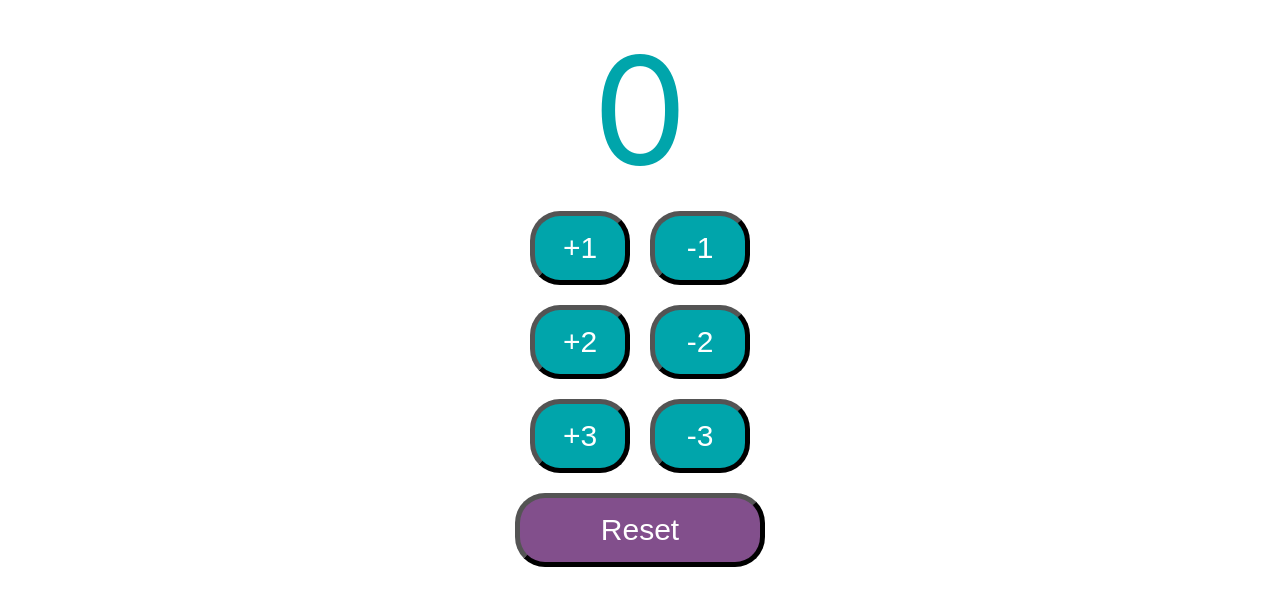
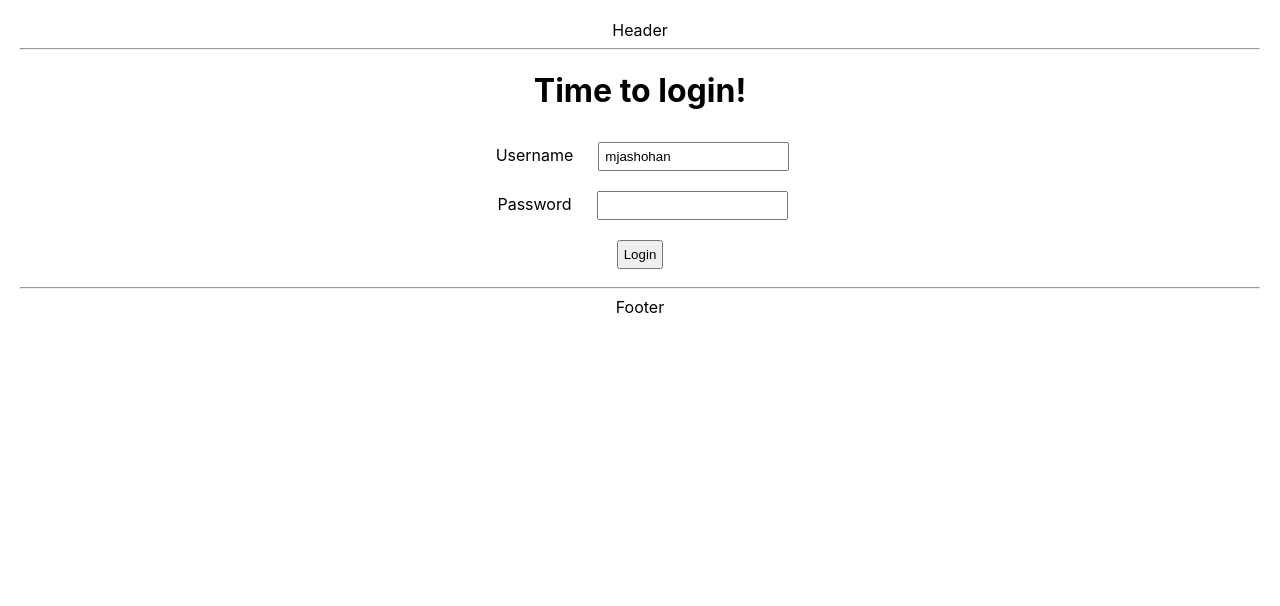
Before and after one commit to mjashohan/todo-fullstack-app, a React (Create React App) app: page / in a window 1280 px wide. Shown: the top 606 px of the page. Built offline with nearby package versions, Linux system fonts and the light colour scheme.

Commit message:
Designed basic front end features to the Todo App with React

```diff
--- a/package.json
+++ b/package.json
@@ -8,11 +8,12 @@
     "@testing-library/user-event": "^13.5.0",
     "react": "^18.2.0",
     "react-dom": "^18.2.0",
-    "react-scripts": "5.0.1",
+    "react-router-dom": "^6.12.1",
+    "react-scripts": "^2.1.3",
     "web-vitals": "^2.1.4"
   },
   "scripts": {
-    "start": "react-scripts start",
+    "start": "react-scripts --openssl-legacy-provider start",
     "build": "react-scripts build",
     "test": "react-scripts test",
     "eject": "react-scripts eject"
--- a/src/App.js
+++ b/src/App.js
@@ -1,11 +1,12 @@
+import React from "react";
 import './App.css';
-import Counter from "./components/counter/Counter";
+import TodoApp from "./components/todo/TodoApp";
 
 
 function App() {
   return (
     <div className="App">
-        <Counter />
+        <TodoApp />
     </div>
   );
 }
--- /dev/null
+++ b/src/components/todo/ErrorComponent.jsx
@@ -0,0 +1,11 @@
+import React from "react";
+export default function ErrorComponent() {
+    return(
+        <div className="ErrorComponent">
+            <h1>We are working really hard!</h1>
+            <div>
+                Apologies for the 404. Reach out to our team at KOBOR ER BHITOR
+            </div>
+        </div>
+    )
+}
--- /dev/null
+++ b/src/components/todo/FooterComponent.jsx
@@ -0,0 +1,9 @@
+import React from "react";
+
+export default function FooterComponent() {
+    return(
+        <div className="FooterComponent">
+            <hr /> Footer
+        </div>
+    )
+}
--- /dev/null
+++ b/src/components/todo/HeaderComponent.jsx
@@ -0,0 +1,9 @@
+import React from "react";
+
+export default function HeaderComponent() {
+    return(
+        <div className="HeaderComponent">
+            Header <hr />
+        </div>
+    )
+}
--- /dev/null
+++ b/src/components/todo/ListTodosComponent.jsx
@@ -0,0 +1,40 @@
+import React from "react";
+export default function ListTodosComponent() {
+    const today = new Date()
+    const targetDate = new Date(today.getFullYear()+12, today.getMonth(), today.getDay())
+    const todos = [
+        {id: 1, description: 'Learn AWS', done: false, tagetDate: targetDate},
+        {id: 2, description: 'Learn Fullstack Dev', done: false, tagetDate: targetDate},
+        {id: 3, description: 'Learn DevOps', done: false, tagetDate: targetDate},
+    ]
+
+    return(
+        <div className="ListTodosComponent">
+            <h1>Things you want to do!</h1>
+            <table>
+                <thead>
+                    <tr>
+                        <td>Id</td>
+                        <td>Description</td>
+                        <td>Is Done?</td>
+                        <td>Target Date</td>
+                    </tr>
+                </thead>
+                <tbody>
+                {
+                    todos.map(
+                        todo => (
+                            <tr key={todo.id}>
+                                <td>{todo.id}</td>
+                                <td>{todo.description}</td>
+                                <td>{todo.done.toString()}</td>
+                                <td>{todo.tagetDate.toDateString()}</td>
+                            </tr>
+                        )
+                    )
+                }
+                </tbody>
+            </table>
+        </div>
+    )
+}
--- /dev/null
+++ b/src/components/todo/LoginComponent.jsx
@@ -0,0 +1,54 @@
+import React, {useState} from "react";
+import {useNavigate} from "react-router-dom";
+
+export default function LoginComponent() {
+    const [username, setUsername] = useState('mjashohan')
+    const [password, setPassword] = useState('')
+    const [showSuccessMessage, setShowSuccessMessage] = useState(false)
+    const [showErrorMessage, setShowErrorMessage] = useState(false)
+
+    const navigate = useNavigate()
+
+    function handleUsernameChange(event) {
+        setUsername(event.target.value)
+    }
+
+    function handlePasswordChange(event) {
+        setPassword(event.target.value)
+    }
+    function handleSubmit() {
+        if(username === 'mjashohan' && password==='sara') {
+            console.log('Success')
+            setShowSuccessMessage(true)
+            setShowErrorMessage(false)
+            navigate(`/welcome/${username}`)
+        }
+        else {
+            console.log('Failed')
+            setShowSuccessMessage(false)
+            setShowErrorMessage(true)
+        }
+    }
+
+    return(
+        <div className="Login">
+            <h1>Time to login!</h1>
+            {showSuccessMessage && <div className="successMessage">Authenticated Successfully</div>}
+            {showErrorMessage && <div className="errorMessage">Authenticated Failed. Please check your credentials</div>}
+
+            <div className="LoginForm">
+                <div>
+                    <label>Username</label>
+                    <input type="text" name="username" value={username} onChange={handleUsernameChange} />
+                </div>
+                <div>
+                    <label>Password</label>
+                    <input type="password" name="password" value={password} onChange={handlePasswordChange}/>
+                </div>
+                <div>
+                    <button type="button" name="Login" onClick={handleSubmit}>Login</button>
+                </div>
+            </div>
+        </div>
+    )
+}
--- /dev/null
+++ b/src/components/todo/LogoutComponent.jsx
@@ -0,0 +1,11 @@
+import React from "react";
+export default function LogoutComponent() {
+    return(
+        <div className="LogoutComponent">
+            <h1>You are logged out!</h1>
+            <div>
+                Thank you for using our App. Come back soon!
+            </div>
+        </div>
+    )
+}
--- /dev/null
+++ b/src/components/todo/TodoApp.css
@@ -0,0 +1,4 @@
+label, input, button {
+    margin: 10px;
+    padding: 5px;
+}
--- /dev/null
+++ b/src/components/todo/TodoApp.jsx
@@ -0,0 +1,29 @@
+import React from "react";
+import {BrowserRouter, Route, Routes} from "react-router-dom";
+import LoginComponent from "./LoginComponent";
+import WelcomeComponent from "./WelcomeComponent";
+import './TodoApp.css'
+import ErrorComponent from "./ErrorComponent";
+import ListTodosComponent from "./ListTodosComponent";
+import HeaderComponent from "./HeaderComponent";
+import FooterComponent from "./FooterComponent";
+import LogoutComponent from "./LogoutComponent";
+
+export default function TodoApp() {
+    return(
+        <div className="TodoApp">
+            <HeaderComponent />
+            <BrowserRouter>
+                <Routes>
+                    <Route path='/' element={<LoginComponent />} />
+                    <Route path='/login' element={<LoginComponent />} />
+                    <Route path='/welcome/:username' element={<WelcomeComponent />} />
+                    <Route path='/todos' element={<ListTodosComponent />} />
+                    <Route path='/logout' element={<LogoutComponent />} />
+                    <Route path='*' element={<ErrorComponent />} />
+                </Routes>
+            </BrowserRouter>
+            <FooterComponent />
+        </div>
+    )
+}
--- /dev/null
+++ b/src/components/todo/WelcomeComponent.jsx
@@ -0,0 +1,14 @@
+import React from "react";
+import {Link, useParams} from "react-router-dom";
+
+export default function WelcomeComponent() {
+    const { username } = useParams()
+    return(
+        <div className="WelcomeComponent">
+            <h1>Welcome {username}</h1>
+            <div>
+               Manage your todos: <Link to="/todos">Go here</Link>
+            </div>
+        </div>
+    )
+}
```
Also changed, not shown: 1 other file (tests, documents, lock files or other folders).
